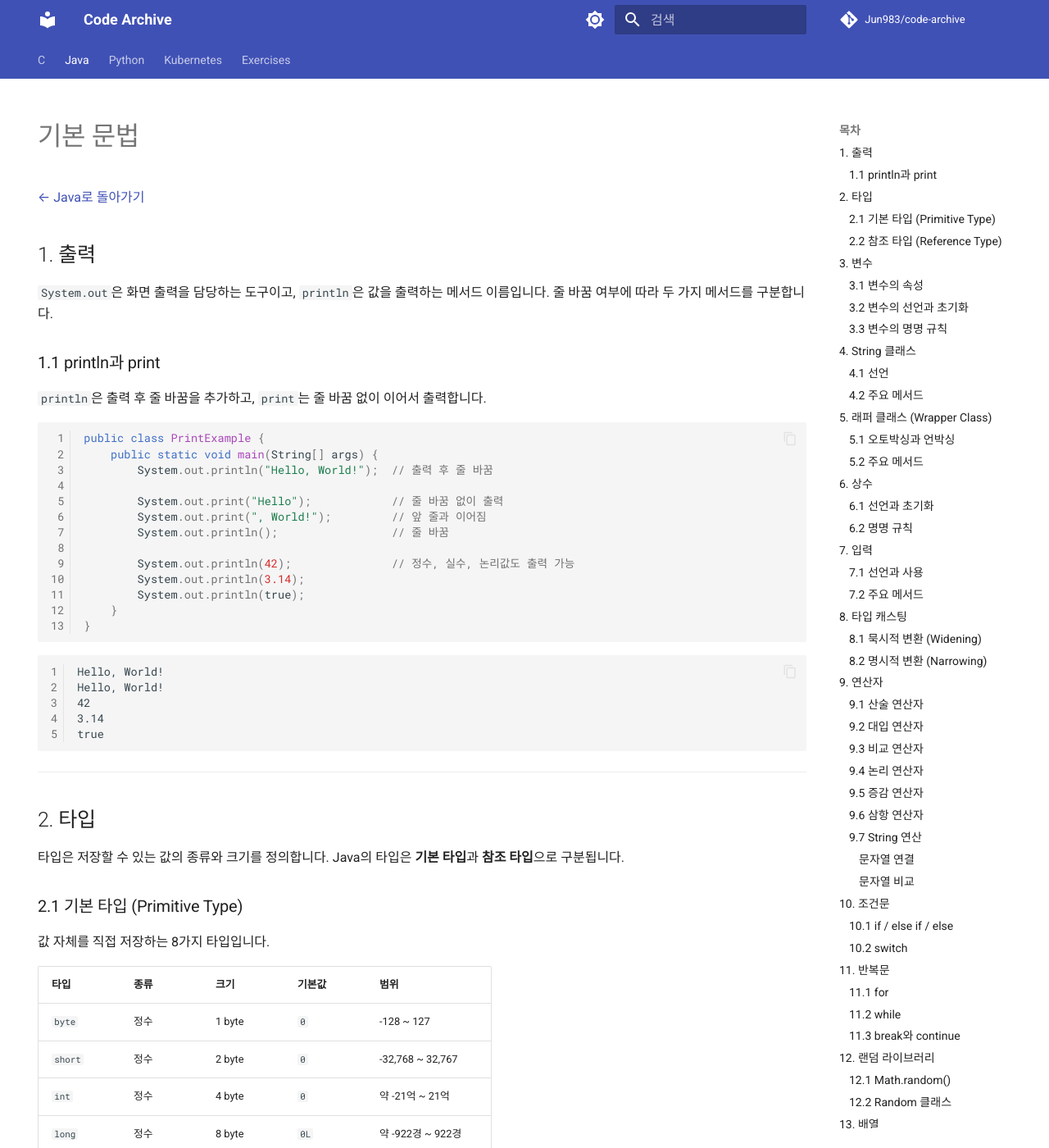
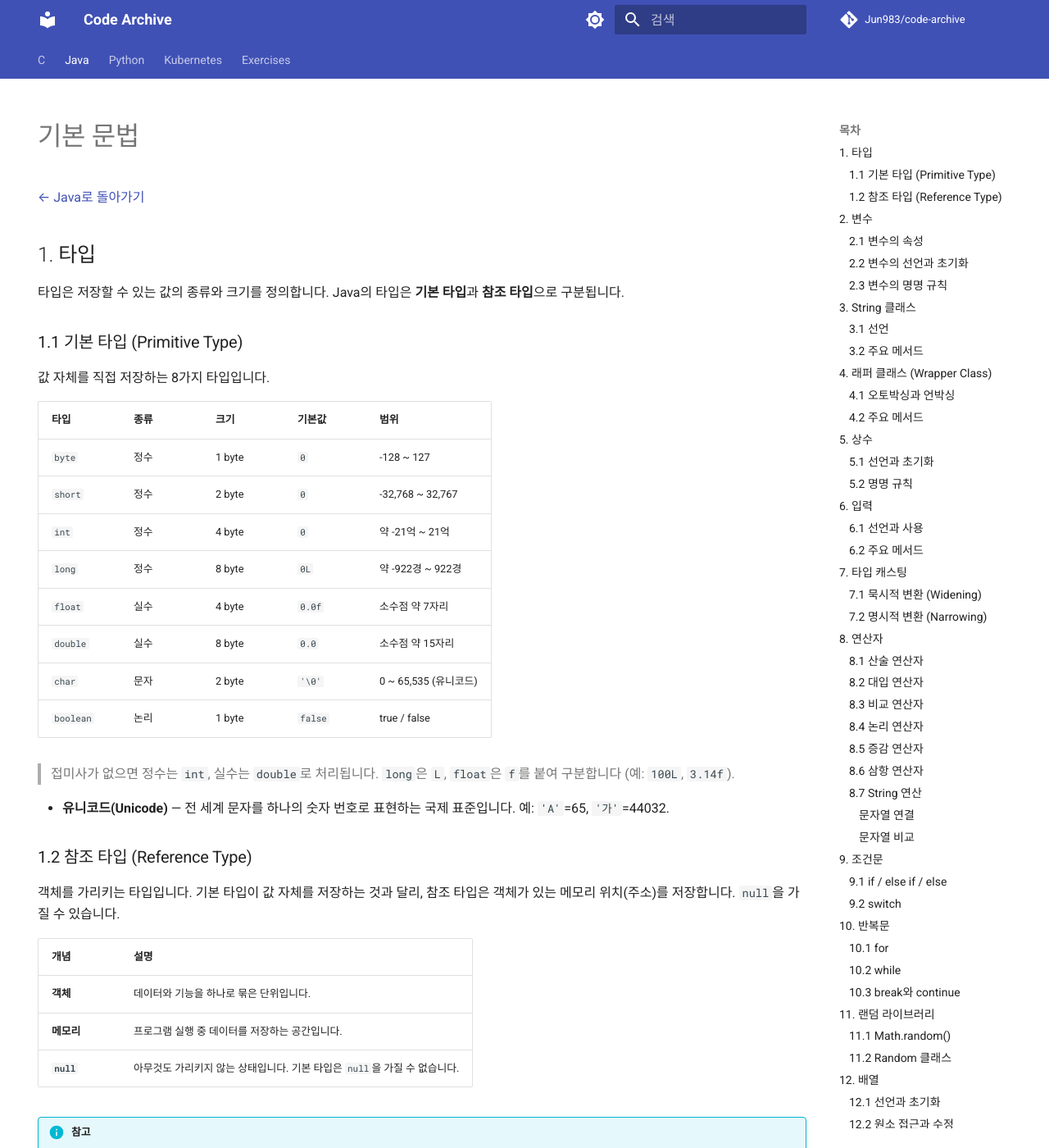
Before and after one commit to Jun983/code-archive, an MkDocs documentation site: the page built from docs/java/syntax.md, in a window 1280 px wide and 1400 px high. Shown: the whole window at 82% size. Built offline with MkDocs 1.6.1 and Material for MkDocs 9.7.7, drawn with Linux system fonts in a browser that asks for light colours; comment, search, counter and statistics services are not loaded; some of the changed text lies outside the part shown.

Commit message:
docs(java): 출력 문서 분리 및 요약 블록 정리

````diff
--- a/docs/java/index.md
+++ b/docs/java/index.md
@@ -17,13 +17,14 @@
 | 1 | [Java 개요](overview.md) | 소스 코드, 바이트코드, JVM, JDK/JRE 등 Java의 기본 구성 단위 |
 | 2 | [개발환경 설정](setup.md) | VSCode, OpenJDK 17 설치 및 프로젝트 생성 |
 | 3 | [프로그램 구조](program-structure.md) | 클래스와 파일, main 메서드, 주석 |
-| 4 | [기본 문법](syntax.md) | 변수, 타입, 연산자, 제어문 |
-| 5 | [클래스와 객체](class-object.md) | 클래스 구조, 생성자, 접근 제어자 |
-| 6 | [상속과 다형성](inheritance.md) | extends, 오버라이딩, 업캐스팅 |
-| 7 | [인터페이스와 추상 클래스](interface.md) | interface vs abstract class |
-| 8 | [예외 처리](exception.md) | try-catch, checked/unchecked 예외 |
-| 9 | [제네릭](generics.md) | 타입 파라미터, 와일드카드, 경계 |
-| 10 | [컬렉션](collections.md) | List, Set, Map, Queue |
-| 11 | [람다와 스트림](lambda-stream.md) | 함수형 인터페이스, Stream API |
-| 12 | [JVM](jvm.md) | 클래스 로딩, 메모리 구조, GC |
-| 13 | [동시성](concurrency.md) | Thread, synchronized, java.util.concurrent |
+| 4 | [출력](output.md) | println과 print, 다양한 타입 출력 |
+| 5 | [기본 문법](syntax.md) | 변수, 타입, 연산자, 제어문 |
+| 6 | [클래스와 객체](class-object.md) | 클래스 구조, 생성자, 접근 제어자 |
+| 7 | [상속과 다형성](inheritance.md) | extends, 오버라이딩, 업캐스팅 |
+| 8 | [인터페이스와 추상 클래스](interface.md) | interface vs abstract class |
+| 9 | [예외 처리](exception.md) | try-catch, checked/unchecked 예외 |
+| 10 | [제네릭](generics.md) | 타입 파라미터, 와일드카드, 경계 |
+| 11 | [컬렉션](collections.md) | List, Set, Map, Queue |
+| 12 | [람다와 스트림](lambda-stream.md) | 함수형 인터페이스, Stream API |
+| 13 | [JVM](jvm.md) | 클래스 로딩, 메모리 구조, GC |
+| 14 | [동시성](concurrency.md) | Thread, synchronized, java.util.concurrent |
--- a/docs/java/syntax.md
+++ b/docs/java/syntax.md
@@ -7,45 +7,11 @@
 
 [← Java로 돌아가기](index.md)
 
-## 1. 출력
-
-`System.out`은 화면 출력을 담당하는 도구이고, `println`은 값을 출력하는 메서드 이름입니다. 줄 바꿈 여부에 따라 두 가지 메서드를 구분합니다.
-
-### 1.1 println과 print
-
-`println`은 출력 후 줄 바꿈을 추가하고, `print`는 줄 바꿈 없이 이어서 출력합니다.
-
-```java
-public class PrintExample {
-    public static void main(String[] args) {
-        System.out.println("Hello, World!");  // 출력 후 줄 바꿈
-
-        System.out.print("Hello");            // 줄 바꿈 없이 출력
-        System.out.print(", World!");         // 앞 줄과 이어짐
-        System.out.println();                 // 줄 바꿈
-
-        System.out.println(42);               // 정수, 실수, 논리값도 출력 가능
-        System.out.println(3.14);
-        System.out.println(true);
-    }
-}
-```
-
-```
-Hello, World!
-Hello, World!
-42
-3.14
-true
-```
-
----
-
-## 2. 타입
+## 1. 타입
 
 타입은 저장할 수 있는 값의 종류와 크기를 정의합니다. Java의 타입은 **기본 타입**과 **참조 타입**으로 구분됩니다.
 
-### 2.1 기본 타입 (Primitive Type)
+### 1.1 기본 타입 (Primitive Type)
 
 값 자체를 직접 저장하는 8가지 타입입니다.
 
@@ -64,7 +30,7 @@
 
 - **유니코드(Unicode)** — 전 세계 문자를 하나의 숫자 번호로 표현하는 국제 표준입니다. 예: `'A'`=65, `'가'`=44032.
 
-### 2.2 참조 타입 (Reference Type)
+### 1.2 참조 타입 (Reference Type)
 
 객체를 가리키는 타입입니다. 기본 타입이 값 자체를 저장하는 것과 달리, 참조 타입은 객체가 있는 메모리 위치(주소)를 저장합니다. `null`을 가질 수 있습니다.
 
@@ -79,11 +45,11 @@
 
 ---
 
-## 3. 변수
+## 2. 변수
 
 변수는 값을 저장하는 메모리 공간에 붙인 이름입니다. 선언 시 타입을 명시합니다.
 
-### 3.1 변수의 속성
+### 2.1 변수의 속성
 
 변수는 세 가지 속성을 가집니다.
 
@@ -93,7 +59,7 @@
 | **크기(Size)** | 타입마다 차지하는 메모리 크기가 다릅니다. |
 | **주소(Address)** | 값이 저장된 메모리 위치입니다. 참조 타입에서 중요하게 쓰입니다. |
 
-### 3.2 변수의 선언과 초기화
+### 2.2 변수의 선언과 초기화
 
 선언은 타입과 변수명을 지정해 메모리 공간을 확보하고, 초기화는 선언된 변수에 처음 값을 할당하는 것입니다.
 
@@ -135,9 +101,9 @@
 코드에 직접 쓴 값(예: `30`, `3.14159`, `'A'`)을 **리터럴**이라고 합니다.
 
 !!! info "참고"
-    선언한 변수로 값을 계산하고 조합하는 방법은 [9. 연산자](#9-연산자)를 참고하세요.
+    선언한 변수로 값을 계산하고 조합하는 방법은 [8. 연산자](#8-연산자)를 참고하세요.
 
-### 3.3 변수의 명명 규칙
+### 2.3 변수의 명명 규칙
 
 변수명은 **camelCase**로 작성합니다. 첫 글자는 소문자이며, 이후 단어의 첫 글자를 대문자로 씁니다.
 
@@ -160,11 +126,11 @@
 
 ---
 
-## 4. String 클래스
+## 3. String 클래스
 
 `String`은 문자열을 저장하는 **참조 타입**입니다.
 
-### 4.1 선언
+### 3.1 선언
 
 큰따옴표(`"`)로 감싼 문자열을 `String` 변수에 저장합니다.
 
@@ -187,12 +153,12 @@
 안녕하세요
 ```
 
-### 4.2 주요 메서드
+### 3.2 주요 메서드
 
 `String`은 문자열을 다루는 메서드를 제공합니다. `변수명.메서드명()` 형태로 호출합니다.
 
 !!! info "참고"
-    지금은 호출 형태만 익히고, 메서드에 대한 자세한 내용은 [15. 메서드](#15-메서드)를 참고하세요.
+    지금은 호출 형태만 익히고, 메서드에 대한 자세한 내용은 [14. 메서드](#14-메서드)를 참고하세요.
 
 | 메서드 | 반환 타입 | 설명 |
 |--------|-----------|------|
@@ -226,11 +192,11 @@
 ```
 
 !!! info "참고"
-    `+`를 이용한 문자열 연결과 `equals()`를 이용한 비교는 [9. 연산자](#9-연산자)를 참고하세요.
+    `+`를 이용한 문자열 연결과 `equals()`를 이용한 비교는 [8. 연산자](#8-연산자)를 참고하세요.
 
 ---
 
-## 5. 래퍼 클래스 (Wrapper Class)
+## 4. 래퍼 클래스 (Wrapper Class)
 
 래퍼 클래스는 기본 타입 값을 객체로 다루기 위해 감싸는 참조 타입입니다. 각 기본 타입마다 대응하는 래퍼 클래스가 있습니다.
 
@@ -245,7 +211,7 @@
 | `char` | `Character` |
 | `boolean` | `Boolean` |
 
-### 5.1 오토박싱과 언박싱
+### 4.1 오토박싱과 언박싱
 
 기본 타입과 래퍼 클래스는 자동으로 서로 변환됩니다. 기본 타입을 래퍼 클래스로 변환하는 것을 오토박싱(Autoboxing), 래퍼 클래스를 기본 타입으로 변환하는 것을 언박싱(Unboxing)이라고 합니다.
 
@@ -266,7 +232,7 @@
 10
 ```
 
-### 5.2 주요 메서드
+### 4.2 주요 메서드
 
 래퍼 클래스는 문자열 변환, 문자 판별 등 기본 타입만으로는 할 수 없는 기능을 정적 메서드로 제공합니다.
 
@@ -301,11 +267,11 @@
 
 ---
 
-## 6. 상수
+## 5. 상수
 
 상수는 `final` 키워드로 선언한 변수로, 최초 초기화 이후 값을 변경할 수 없습니다.
 
-### 6.1 선언과 초기화
+### 5.1 선언과 초기화
 
 변수 선언 앞에 `final`을 붙이면 상수가 됩니다. 선언과 동시에 초기화해야 하며, 이후 재할당을 시도하면 오류가 발생합니다.
 
@@ -332,7 +298,7 @@
 !!! info "참고"
     `static final`을 사용한 클래스 범위 상수는 [클래스와 객체](class-object.md)를 참고하세요.
 
-### 6.2 명명 규칙
+### 5.2 명명 규칙
 
 상수명은 **UPPER_SNAKE_CASE**로 작성합니다. 변수의 camelCase와 구분하기 위해 모든 글자를 대문자로 쓰고, 단어 사이는 언더스코어(`_`)로 구분합니다.
 
@@ -358,11 +324,11 @@
 
 ---
 
-## 7. 입력
+## 6. 입력
 
 키보드로 입력받으려면 `Scanner`를 사용합니다.
 
-### 7.1 선언과 사용
+### 6.1 선언과 사용
 
 `new Scanner(System.in)`으로 Scanner를 만든 뒤, 타입에 맞는 메서드로 값을 읽습니다.
 
@@ -387,12 +353,12 @@
 안녕, 홍길동
 ```
 
-### 7.2 주요 메서드
+### 6.2 주요 메서드
 
 `Scanner`는 입력을 읽는 메서드를 제공합니다. `변수명.메서드명()` 형태로 호출합니다.
 
 !!! info "참고"
-    지금은 호출 형태만 익히고, 메서드에 대한 자세한 내용은 [15. 메서드](#15-메서드)를 참고하세요.
+    지금은 호출 형태만 익히고, 메서드에 대한 자세한 내용은 [14. 메서드](#14-메서드)를 참고하세요.
 
 | 메서드 | 반환 타입 | 설명 |
 |--------|-----------|------|
@@ -458,11 +424,11 @@
 
 ---
 
-## 9. 연산자
+## 8. 연산자
 
 연산자는 값을 계산하거나 비교·조합할 때 사용하는 기호입니다.
 
-### 9.1 산술 연산자
+### 8.1 산술 연산자
 
 두 수를 계산해 결과값을 반환합니다.
 
@@ -504,7 +470,7 @@
 ```
 
 
-### 9.2 대입 연산자
+### 8.2 대입 연산자
 
 변수에 값을 할당합니다.
 
@@ -548,7 +514,7 @@
 2
 ```
 
-### 9.3 비교 연산자
+### 8.3 비교 연산자
 
 두 값을 비교해 `boolean`을 반환합니다.
 
@@ -586,7 +552,7 @@
 true
 ```
 
-### 9.4 논리 연산자
+### 8.4 논리 연산자
 
 두 `boolean` 값을 조합해 하나의 `boolean`을 반환합니다.
 
@@ -617,7 +583,7 @@
 false
 ```
 
-### 9.5 증감 연산자
+### 8.5 증감 연산자
 
 변수의 값을 1씩 증가하거나 감소시킵니다.
 
@@ -643,7 +609,7 @@
 7
 ```
 
-### 9.6 삼항 연산자
+### 8.6 삼항 연산자
 
 조건에 따라 두 값 중 하나를 반환합니다.
 
@@ -665,7 +631,7 @@
 합격
 ```
 
-### 9.7 String 연산
+### 8.7 String 연산
 
 `String`은 숫자 타입과 달리 `+`로 이어 붙이고, 내용 비교에는 `equals()`를 사용합니다.
 
@@ -800,11 +766,11 @@
 
 ---
 
-## 11. 반복문
+## 10. 반복문
 
 조건이 만족되는 동안 코드 블록을 반복 실행합니다.
 
-### 11.1 for
+### 10.1 for
 
 반복 횟수가 정해진 경우에 사용합니다. `for` 뒤 괄호 안에 초기화·조건·증감식을 한 줄로 작성합니다.
 
@@ -834,7 +800,7 @@
 4
 ```
 
-### 11.2 while
+### 10.2 while
 
 조건이 `true`인 동안 반복합니다. 반복 횟수를 사전에 알 수 없을 때 사용합니다.
 
@@ -862,7 +828,7 @@
 2
 ```
 
-### 11.3 break와 continue
+### 10.3 break와 continue
 
 반복문 실행 중 흐름을 제어합니다.
 
@@ -916,11 +882,11 @@
 
 ---
 
-## 12. 랜덤 라이브러리
+## 11. 랜덤 라이브러리
 
 무작위 값이 필요할 때는 `Math.random()` 또는 `Random` 클래스를 사용합니다.
 
-### 12.1 Math.random()
+### 11.1 Math.random()
 
 `Math.random()`은 `0.0` 이상 `1.0` 미만의 `double` 값을 무작위로 반환합니다. 원하는 정수 범위로 바꾸려면 곱하고 더한 뒤 `(int)`로 캐스팅합니다.
 
@@ -947,12 +913,12 @@
 7392
 ```
 
-### 12.2 Random 클래스
+### 11.2 Random 클래스
 
 `Random`은 무작위 값을 생성하는 객체입니다. `new Random()`으로 만든 뒤, 타입에 맞는 메서드로 값을 뽑습니다.
 
 !!! info "참고"
-    지금은 호출 형태만 익히고, 메서드에 대한 자세한 내용은 [15. 메서드](#15-메서드)를 참고하세요.
+    지금은 호출 형태만 익히고, 메서드에 대한 자세한 내용은 [14. 메서드](#14-메서드)를 참고하세요.
 
 | 메서드 | 반환 타입 | 설명 |
 |--------|-----------|------|
@@ -980,11 +946,11 @@
 
 ---
 
-## 13. 배열
+## 12. 배열
 
 배열은 같은 타입의 값을 순서대로 묶어 보관하는 자료구조입니다. 선언할 때 크기가 고정됩니다.
 
-### 13.1 선언과 초기화
+### 12.1 선언과 초기화
 
 타입 뒤에 `[]`를 붙여 선언하며, `new` 키워드로 크기를 지정하거나 중괄호로 초기값을 직접 지정합니다.
 
@@ -1011,7 +977,7 @@
 월
 ```
 
-### 13.2 원소 접근과 수정
+### 12.2 원소 접근과 수정
 
 배열에 담긴 각 값을 **원소**라 하며, **인덱스**로 접근합니다.
 
@@ -1044,7 +1010,7 @@
 75
 ```
 
-### 13.3 배열 순회
+### 12.3 배열 순회
 
 인덱스 기반 `for`문 또는 `for-each`문으로 모든 원소를 순회합니다. `for-each`는 `for (타입 변수 : 배열)` 형태로, 인덱스 없이 값만 꺼낼 때 사용합니다.
 
@@ -1086,11 +1052,11 @@
 
 ---
 
-## 14. 다차원 배열
+## 13. 다차원 배열
 
 배열의 원소가 다시 배열인 구조입니다. 행(row)과 열(column)로 데이터를 표현할 때 사용합니다.
 
-### 14.1 2차원 배열 선언과 초기화
+### 13.1 2차원 배열 선언과 초기화
 
 `타입[][] 변수명` 형태로 선언하고, 중첩 중괄호로 초기화합니다.
 
@@ -1118,7 +1084,7 @@
 3
 ```
 
-### 14.2 2차원 배열 순회
+### 13.2 2차원 배열 순회
 
 중첩 `for`문으로 행과 열을 순서대로 접근합니다.
 
````
Also changed, not shown: other parts of docs/java/syntax.md (+10 -10 lines), docs/java/output.md (added, +75 -0 lines), docs/java/program-structure.md (+2 -9 lines).
